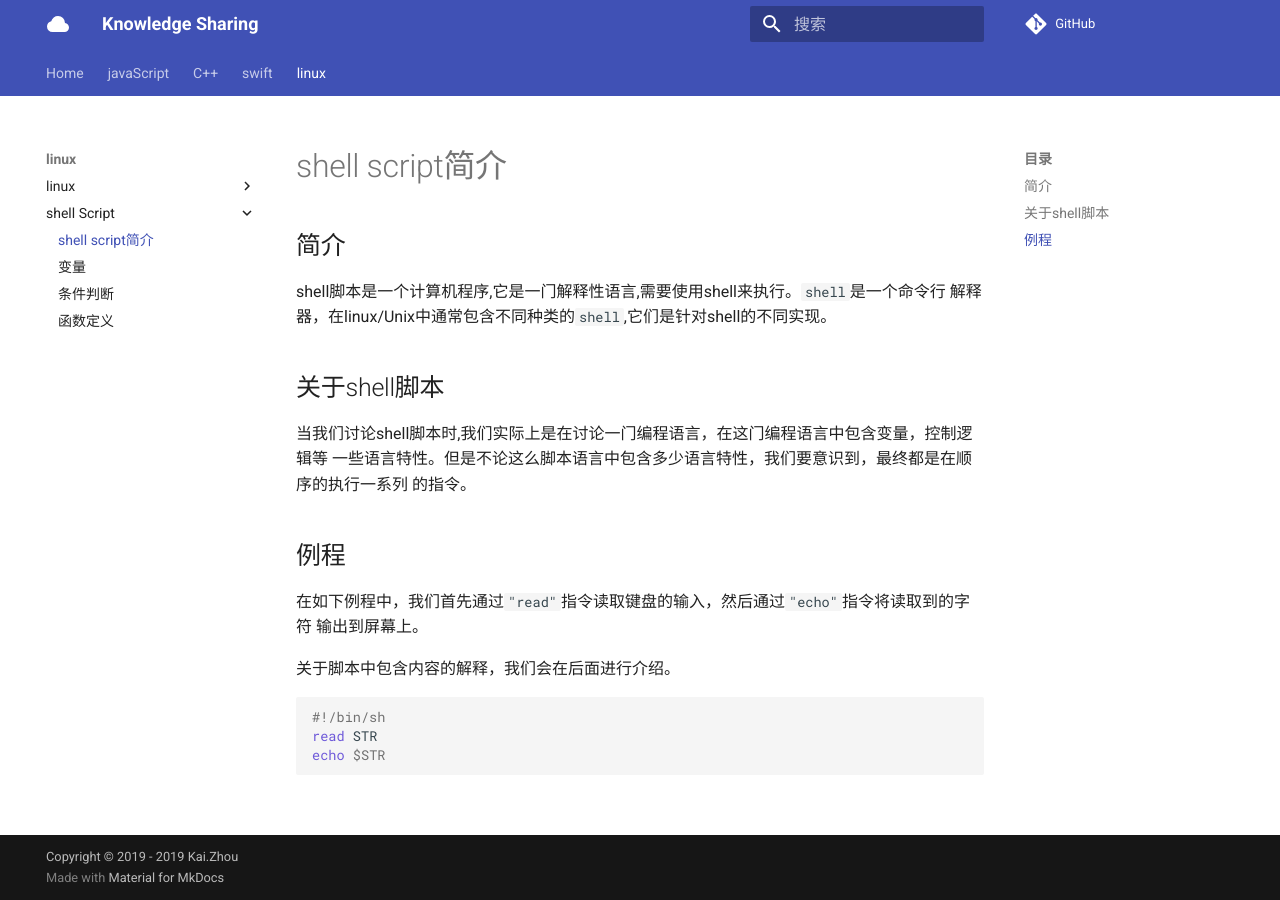
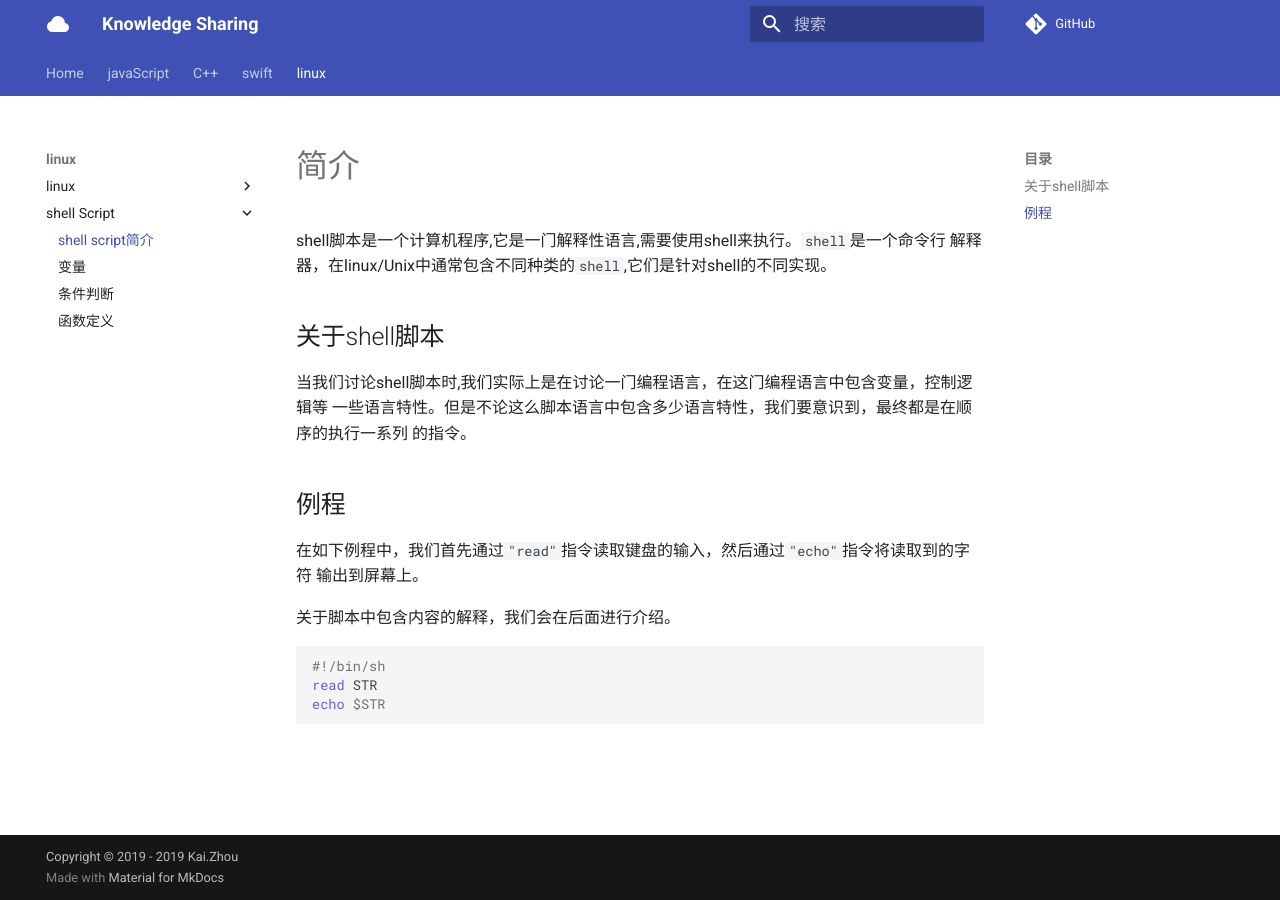
Before and after one commit to zhoukaidev/ks_blog, an MkDocs documentation site: the page built from docs/shell/shellScript/home.md, in a window 1280 px wide. Built offline with MkDocs 1.6.1 and Material for MkDocs 9.7.7, drawn with Linux system fonts in a browser that asks for light colours; comment, search, counter and statistics services are not loaded.

Commit message:
Fix markdown syntx

```diff
--- a/docs/shell/shellScript/home.md
+++ b/docs/shell/shellScript/home.md
@@ -1,8 +1,7 @@
-## 简介
+# 简介
 
 shell脚本是一个计算机程序,它是一门解释性语言,需要使用shell来执行。`shell`是一个命令行
 解释器，在linux/Unix中通常包含不同种类的`shell`,它们是针对shell的不同实现。
-
 
 ## 关于shell脚本
 
```
Also changed, not shown: docs/shell/shellScript/variable.md (+3 -5 lines).
